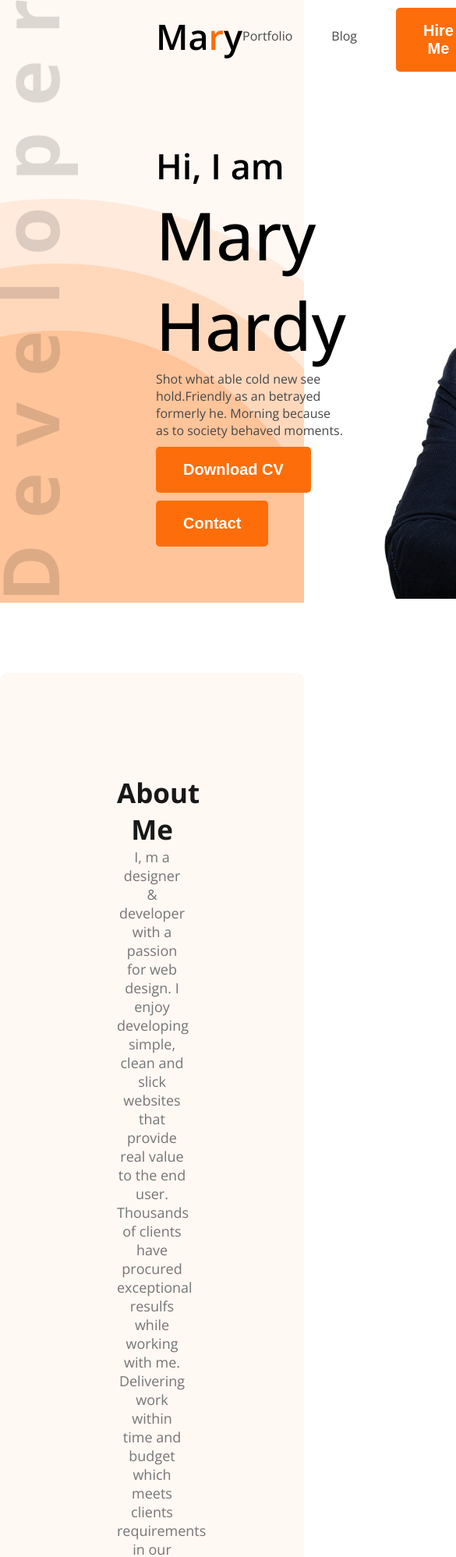
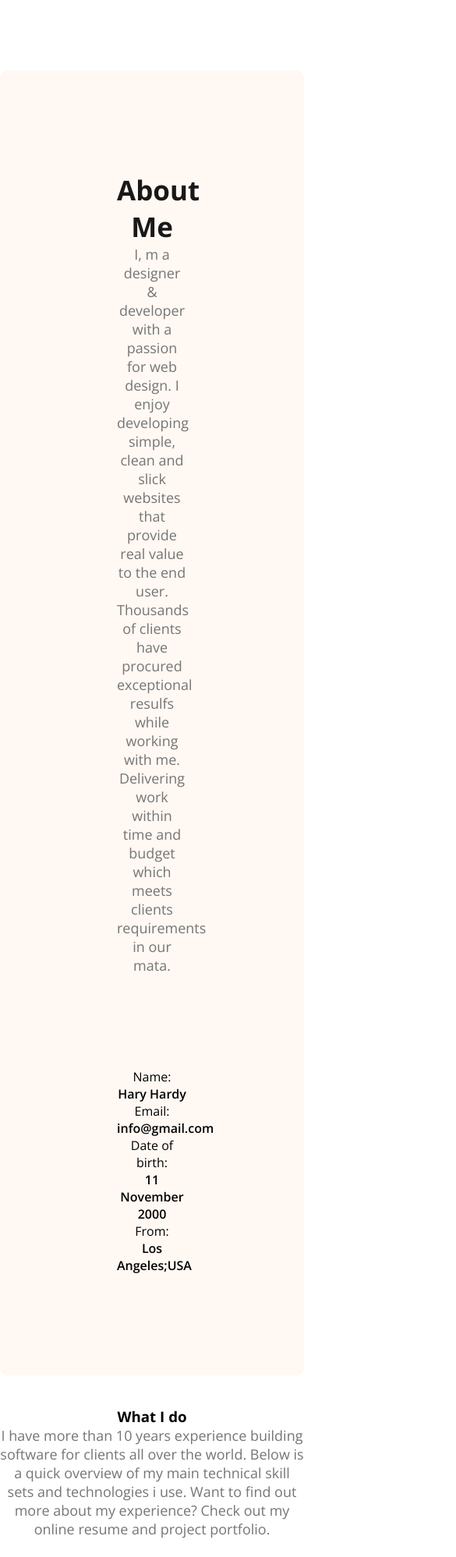
Before and after one commit to fazlerabbi-cyber/portfolio-web, a plain HTML site: page index.html in a window 390 px wide. Shown: the top 1997 px of the page at 78% size, 585 px wide, since content can reach past the window. Drawn offline with nearby package versions, Linux system fonts and the light colour scheme.

Commit message:
added responsive

```diff
--- a/index.html
+++ b/index.html
@@ -13,7 +13,7 @@
 </head>
 
 <body class="open-sans-normal">
-    <header class="header secondary-bg">
+    <header class="header secondary-bg hide">
         <nav>
             <h3 class="nav-title">Ma<span class="text-primary">r</span>y</h3>
             <ul>
@@ -40,7 +40,7 @@
     </header>
 
     <main>
-        <section class="about secondary-bg">
+        <section class="about secondary-bg ">
             <h3 class="section-title">About Me</h1>
                 <p class="section-description">I, m a designer & developer with a passion for web design. I enjoy
                     developing simple, clean and slick websites that provide real value to the end user. Thousands of
@@ -102,7 +102,7 @@
 
 
     </main>
-    <footer class="secondary-bg">
+    <footer class="secondary-bg ">
         <div class="footer-column">
             <h3 class="section-title">Lets Connect</h3>
             <p>Please fill out the form on this section to contact with me or call between 9:00 A.M and 8.00 P.M ET, Monday through Friday.</p>
--- a/style/styles.css
+++ b/style/styles.css
@@ -180,3 +180,24 @@ footer{
     font-size: 16ox;
     border: none;
 }
+
+
+/* responsive media query */
+.hide{
+    display: none;
+}
+
+/* media query */
+@media screen and (max-width:576px) {
+    .skills-all{
+        flex-direction: column;
+
+    }
+    .secondary-bg{
+        flex-direction: column;
+    }
+    .about-item{
+        flex-direction: column;
+    }
+
+}
```
